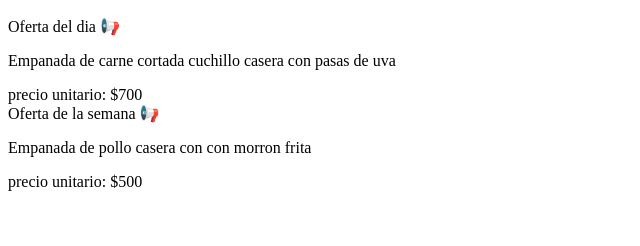
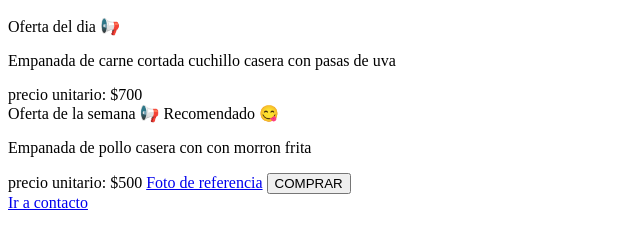
Before and after one commit to Sandrusan/clases-pwi-tn-abril-UTN, a plain HTML site: page CLASE 4/index.html in a window 1280 px wide. Shown: the part 110-356 px from the top of the page, without its empty margins (0-640 px from the left). Drawn offline with Linux system fonts and the light colour scheme.

Commit message:
repo nuevo

```diff
--- a/CLASE 4/index.html
+++ b/CLASE 4/index.html
@@ -19,9 +19,16 @@
     </div>
 <!-- Nesting o anidado -->
     <div>
-        <span>Oferta de la semana 📢</span>
+        <div>
+            <span>Oferta de la semana 📢</span>
+            <span>Recomendado 😋</span>
+        </div>
+
         <p>Empanada de pollo casera con con morron frita</p>
         <span>precio unitario: $500</span>
+        <a href="https://saborargento.com.ar/wp-content/uploads/2023/06/Receta-de-Empanadas-de-Pollo-al-Verdeo.webp">Foto de referencia</a>
+        <button>COMPRAR</button>
     </div>
+    <a href="contacto.html">Ir a contacto</a>
 </body>
 </html>
```
